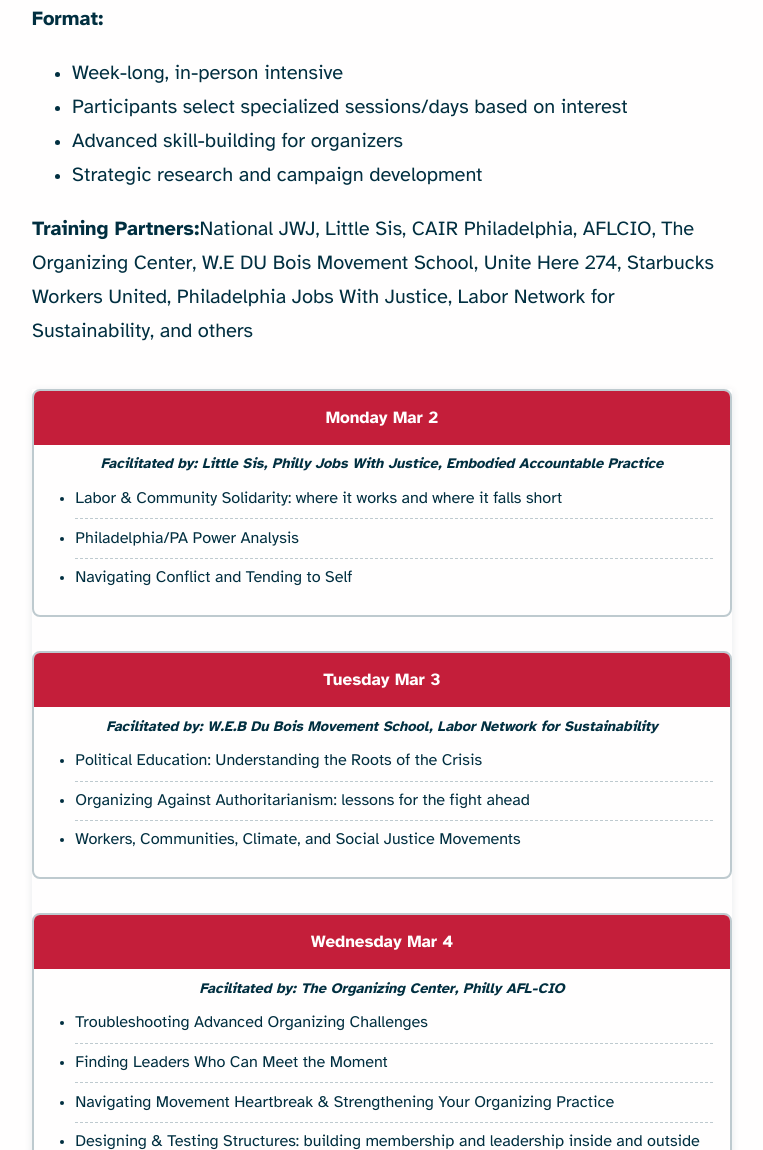
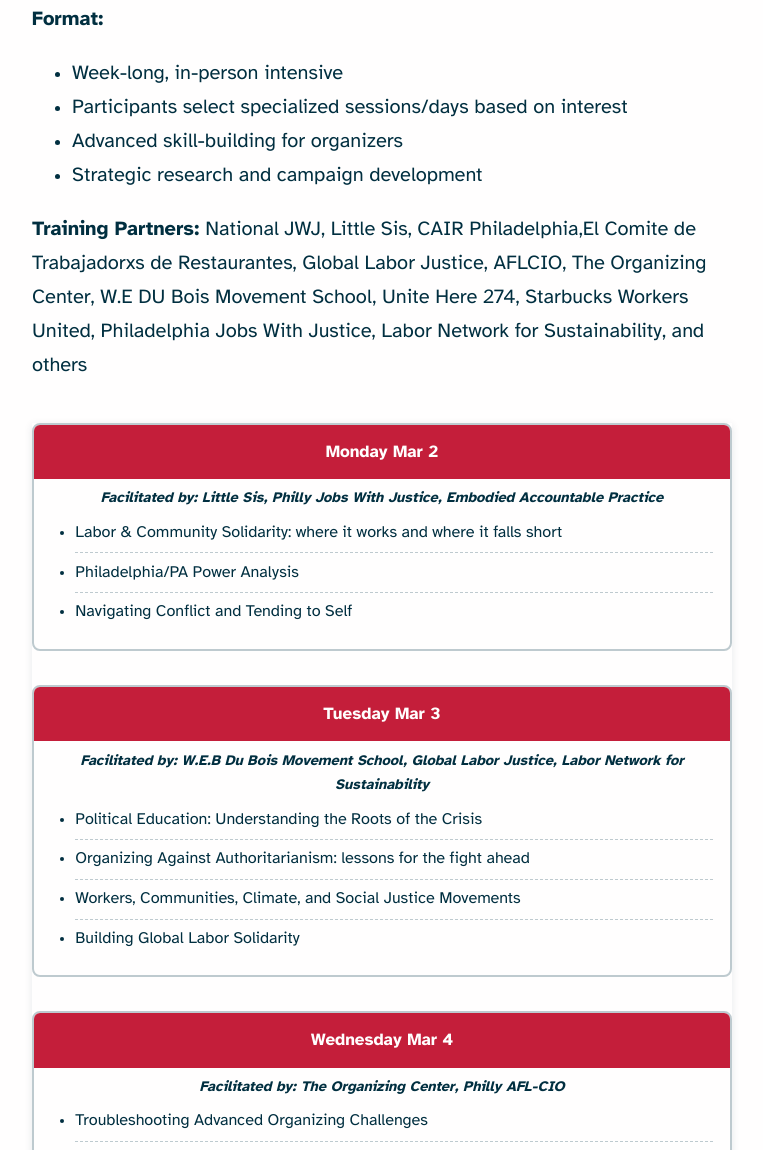
Before and after one commit to ssuffian/jobs-with-justice, an Astro site: page /our-work/power-school in a window 1280 px wide. Shown: the part 1948-3098 px from the top of the page, without its empty margins (258-1021 px from the left). Built offline with nearby package versions, Linux system fonts and the light colour scheme; Astro itself is replaced by a stand-in of ours.

Commit message:
Update power-school.astro

```diff
--- a/src/pages/our-work/power-school.astro
+++ b/src/pages/our-work/power-school.astro
@@ -505,7 +505,7 @@
 					<li>Advanced skill-building for organizers</li>
 					<li>Strategic research and campaign development</li>
 				</ul>
-				<p><strong>Training Partners:</strong>National JWJ, Little Sis, CAIR Philadelphia, AFLCIO, The Organizing Center, W.E DU Bois Movement School, Unite Here 274, Starbucks Workers United, Philadelphia Jobs With Justice, Labor Network for Sustainability, and others</p>
+				<p><strong>Training Partners:</strong> National JWJ, Little Sis, CAIR Philadelphia,El Comite de Trabajadorxs de Restaurantes, Global Labor Justice,  AFLCIO, The Organizing Center, W.E DU Bois Movement School, Unite Here 274, Starbucks Workers United, Philadelphia Jobs With Justice, Labor Network for Sustainability, and others</p>
 
 			</div>
 
@@ -531,11 +531,12 @@
 					<tr>
 						<td class="date-cell"><span class="date-label">Tuesday Mar 3</span><span class="facilitated-by">Facilitated by: W.E.B Du Bois Movement School, Labor Network for Sustainability</span></td>
 						<td data-day="Tuesday Mar 3">
-							<span class="facilitator-line">Facilitated by: W.E.B Du Bois Movement School, Labor Network for Sustainability</span>
+							<span class="facilitator-line">Facilitated by: W.E.B Du Bois Movement School, Global Labor Justice, Labor Network for Sustainability</span>
 							<ul style="list-style: disc; padding-left: 1.5em; margin: 0;">
 								<li>Political Education: Understanding the Roots of the Crisis</li>
 								<li>Organizing Against Authoritarianism: lessons for the fight ahead</li>
 								<li>Workers, Communities, Climate, and Social Justice Movements</li>
+								<li>Building Global Labor Solidarity</li>
 							</ul>
 						</td>
 					</tr>
@@ -619,7 +620,7 @@
 				</ExpandableSection>
 
 				<ExpandableSection title="What training partners are involved?" color="amber">
-					<p>National JWJ, Little Sis, AFLCIO, The Organizing Center, W.E DU Bois Movement School, Unite Here 274, Starbucks Workers United, Philadelphia Jobs With Justice, Labor Network for Sustainability, and others</p>
+					<p> National JWJ, Little Sis, CAIR Philadelphia,El Comite de Trabajadorxs de Restaurantes, Global Labor Justice,  AFLCIO, The Organizing Center, W.E DU Bois Movement School, Unite Here 274, Starbucks Workers United, Philadelphia Jobs With Justice, Labor Network for Sustainability, and others</p>
 				</ExpandableSection>
 
 				<ExpandableSection title="Can participants choose one or more sessions of the program to attend?" color="rose">
```
